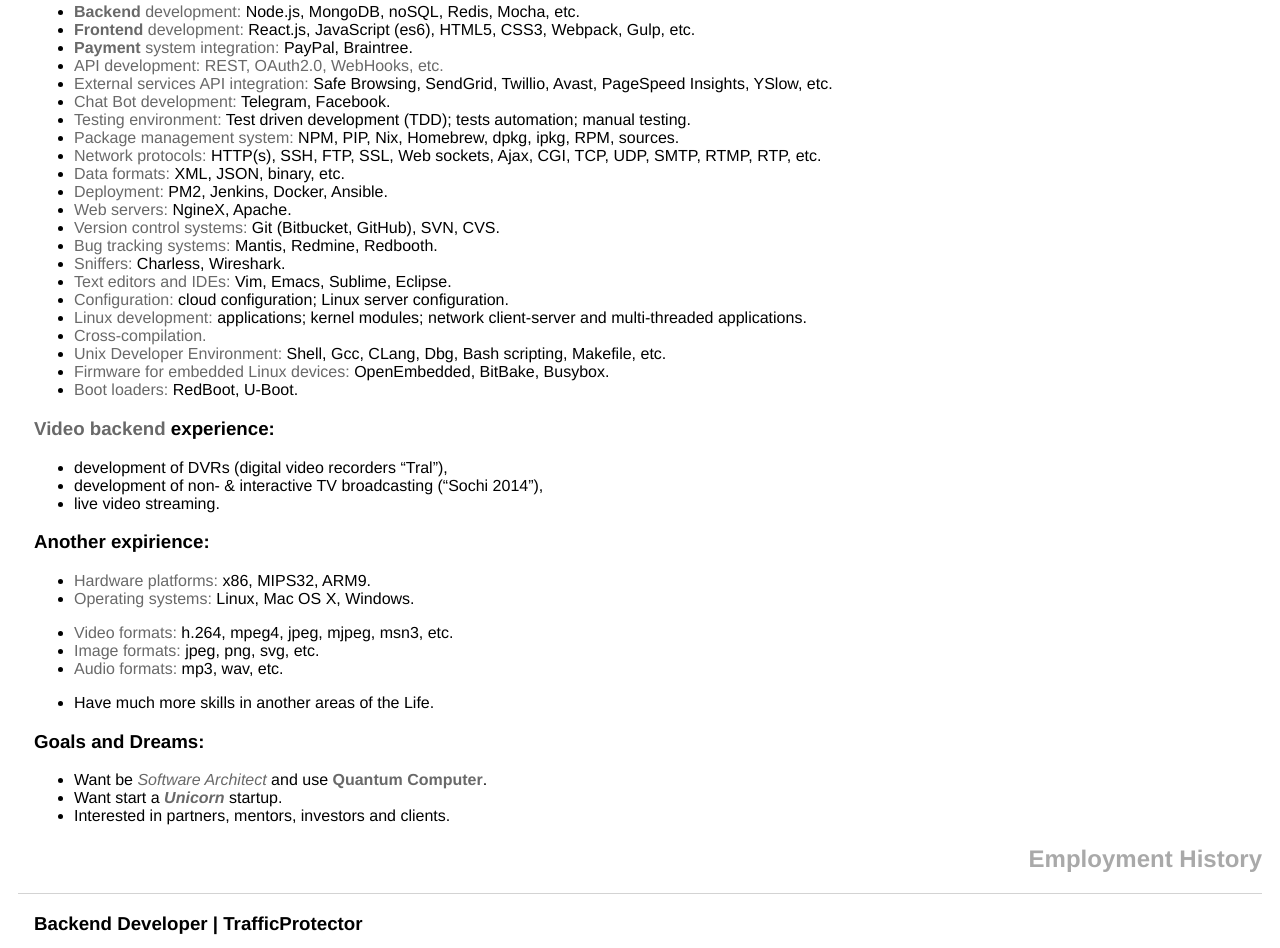
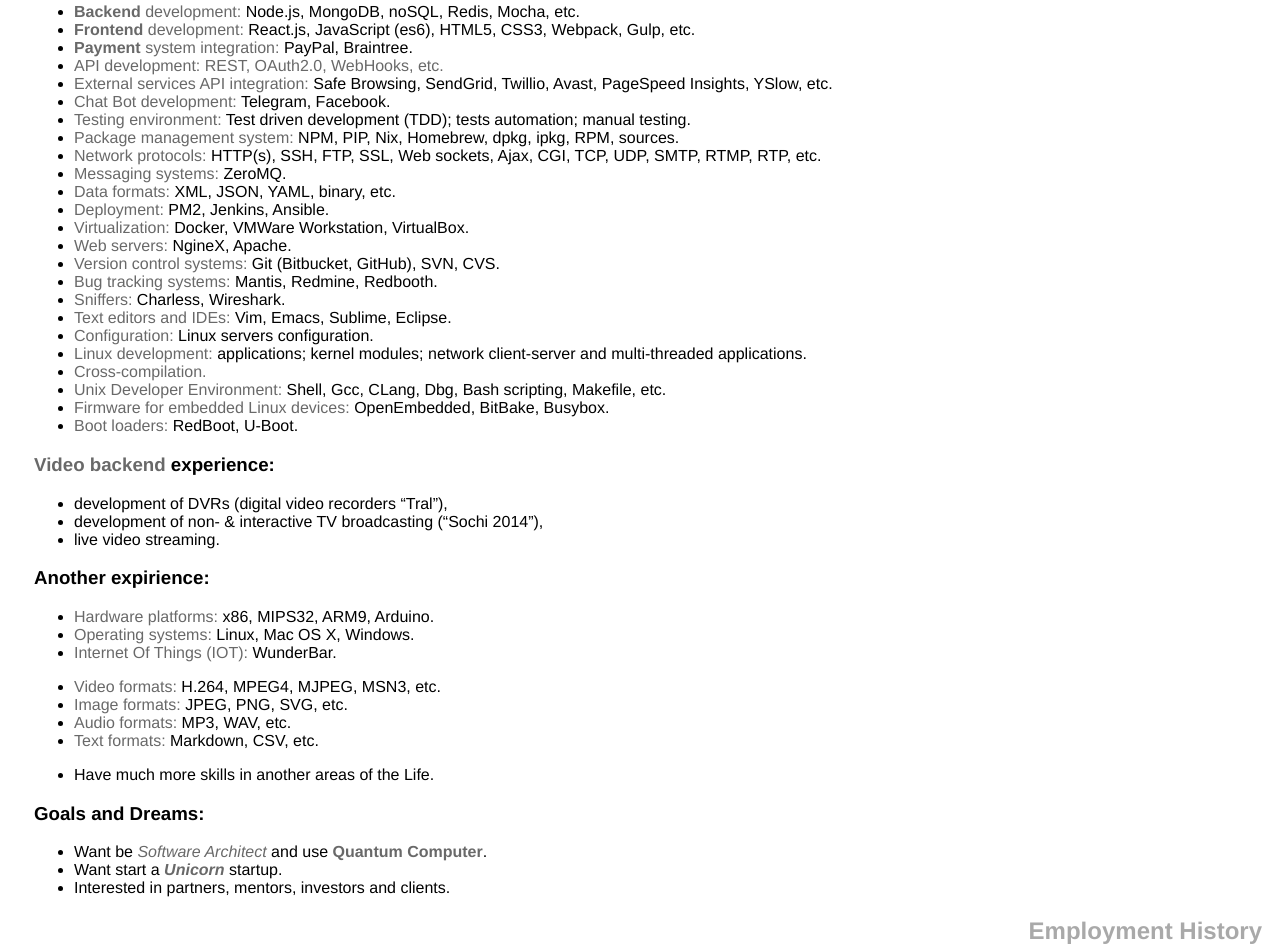
Before and after one commit to alphara/artemarakcheev, a website: page index.html in a window 1280 px wide. Shown: the part 577-1525 px from the top of the page. Drawn offline with Linux system fonts and the light colour scheme.

Commit message:
skills update

```diff
--- a/index.html
+++ b/index.html
@@ -120,14 +120,16 @@
         <li><span class="pretitle">Testing environment:</span> Test driven development (TDD); tests automation; manual testing.</li>
         <li><span class="pretitle">Package management system:</span> NPM, PIP, Nix, Homebrew, dpkg, ipkg, RPM, sources.</li>
         <li><span class="pretitle">Network protocols:</span> HTTP(s), SSH, FTP, SSL, Web sockets, Ajax, CGI, TCP, UDP, SMTP, RTMP, RTP, etc.</li>
-        <li><span class="pretitle">Data formats:</span> XML, JSON, binary, etc.</li>
-        <li><span class="pretitle">Deployment:</span> PM2, Jenkins, Docker, Ansible.</li>
+        <li><span class="pretitle">Messaging systems:</span> ZeroMQ.</li>
+        <li><span class="pretitle">Data formats:</span> XML, JSON, YAML, binary, etc.</li>
+        <li><span class="pretitle">Deployment:</span> PM2, Jenkins, Ansible.</li>
+        <li><span class="pretitle">Virtualization:</span> Docker, VMWare Workstation, VirtualBox.</li>
         <li><span class="pretitle">Web servers:</span> NgineX, Apache.</li>
         <li><span class="pretitle">Version control systems:</span> Git (Bitbucket, GitHub), SVN, CVS.</li>
         <li><span class="pretitle">Bug tracking systems:</span> Mantis, Redmine, Redbooth.</li>
         <li><span class="pretitle">Sniffers:</span> Charless, Wireshark.</li>
         <li><span class="pretitle">Text editors and IDEs:</span> Vim, Emacs, Sublime, Eclipse. </li>
-        <li><span class="pretitle">Configuration:</span> cloud configuration; Linux server configuration.</li>
+        <li><span class="pretitle">Configuration:</span> Linux servers configuration.</li>
         <li><span class="pretitle">Linux development:</span> applications; kernel modules; network client-server and multi-threaded applications.</li>
         <li><span class="pretitle">Cross-compilation.</span></li>
         <li><span class="pretitle">Unix Developer Environment:</span> Shell, Gcc, CLang, Dbg, Bash scripting, Makefile, etc.</li>
@@ -148,13 +150,15 @@
     <div class="block">
       <h3>Another expirience:</h3>
       <ul>
-        <li><span class="pretitle">Hardware platforms:</span> x86, MIPS32, ARM9.</li>
+        <li><span class="pretitle">Hardware platforms:</span> x86, MIPS32, ARM9, Arduino.</li>
         <li><span class="pretitle">Operating systems:</span> Linux, Mac OS X, Windows.</li>
+        <li><span class="pretitle">Internet Of Things (IOT):</span> WunderBar.</li>
       </ul>
       <ul>
-        <li><span class="pretitle">Video formats:</span> h.264, mpeg4, jpeg, mjpeg, msn3, etc.</li>
-        <li><span class="pretitle">Image formats:</span> jpeg, png, svg, etc.</li>
-        <li><span class="pretitle">Audio formats:</span> mp3, wav, etc.</li>
+        <li><span class="pretitle">Video formats:</span> H.264, MPEG4, MJPEG, MSN3, etc.</li>
+        <li><span class="pretitle">Image formats:</span> JPEG, PNG, SVG, etc.</li>
+        <li><span class="pretitle">Audio formats:</span> MP3, WAV, etc.</li>
+        <li><span class="pretitle">Text formats:</span> Markdown, CSV, etc.</li>
       </ul>
       <ul>
         <li>Have much more skills in another areas of the Life.</li>
```
